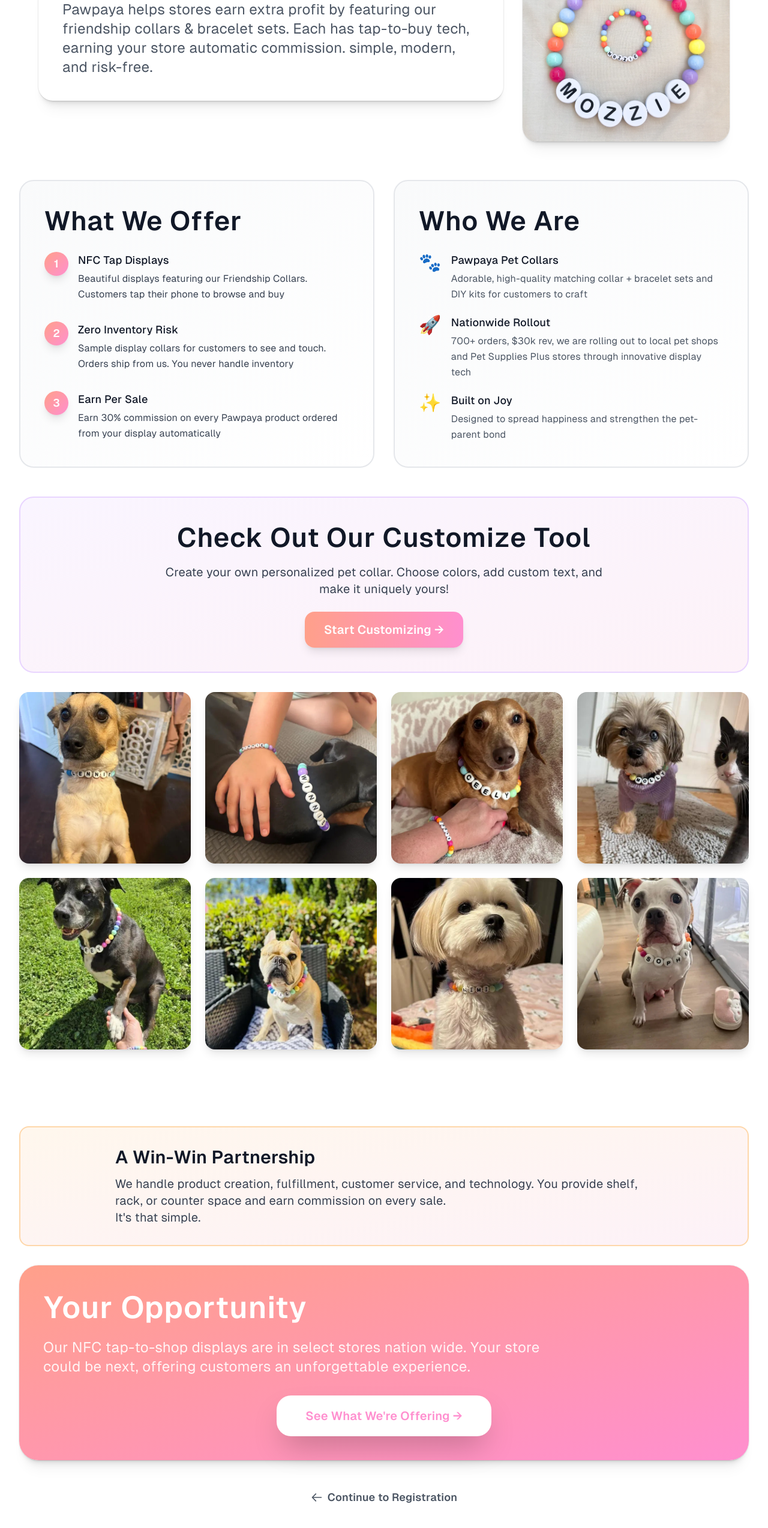
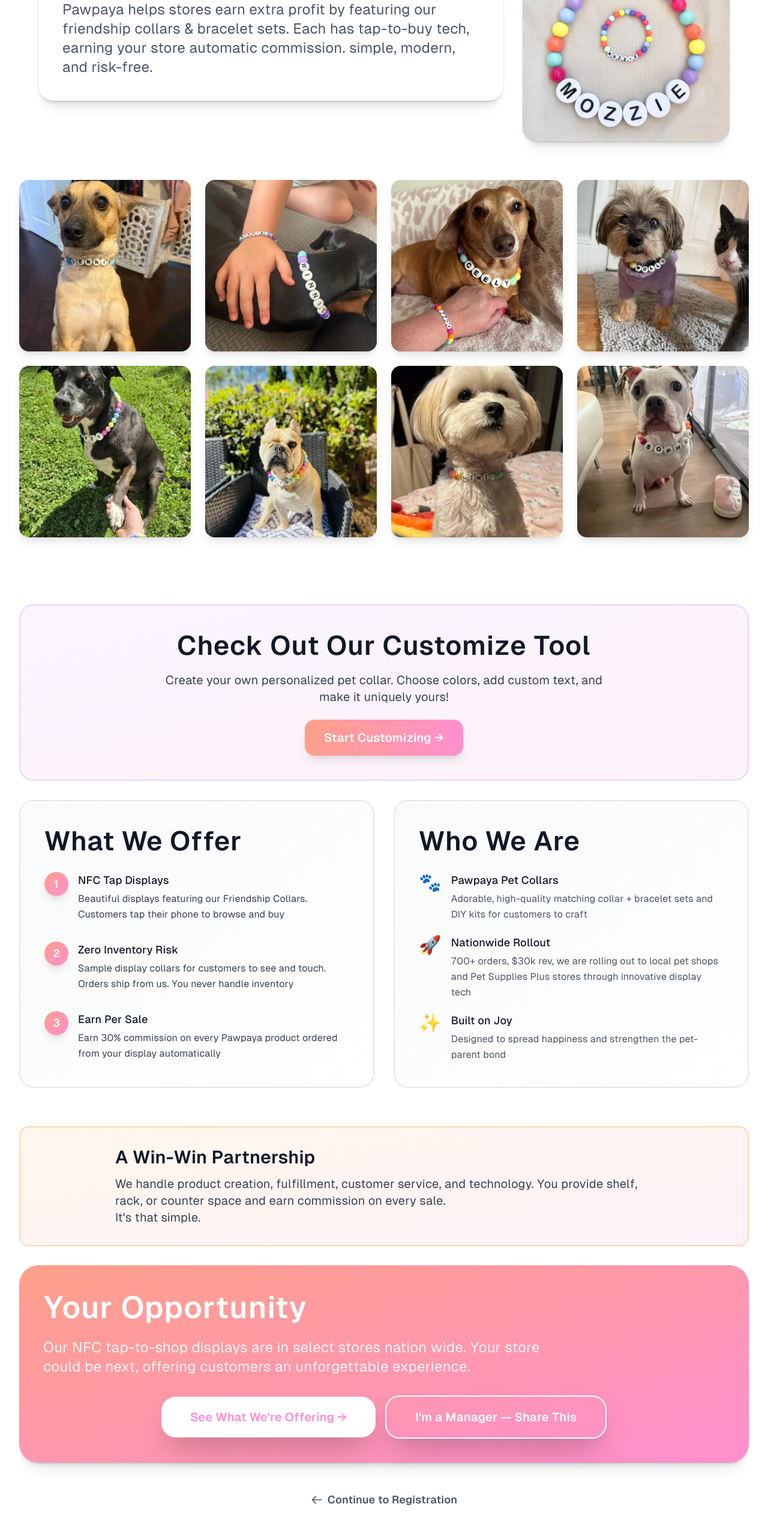
Before and after one commit to pawpayaco/tapify-marketplace, a Next.js app: page /onboard/about in a window 1280 px wide. Shown: the part 1087-3635 px from the top of the page at 60% size. Built offline with nearby package versions, Linux system fonts and the light colour scheme; no server answers.

Commit message:
Sync latest UID and Priority Display fixes

```diff
--- a/pages/onboard/about.js
+++ b/pages/onboard/about.js
@@ -1,8 +1,38 @@
 import Link from 'next/link';
 import Head from 'next/head';
 import { motion } from 'framer-motion';
+import { useState } from 'react';
 
 export default function AboutPawpaya() {
+  const [isCopied, setIsCopied] = useState(false);
+
+  const handleManagerShare = async () => {
+    try {
+      const shareUrl = window.location.origin + '/onboard/about';
+
+      // Always copy to clipboard first
+      await navigator.clipboard.writeText(shareUrl);
+      setIsCopied(true);
+
+      // Reset copied state after 2 seconds
+      setTimeout(() => {
+        setIsCopied(false);
+      }, 2000);
+
+      // Try to use native share API if available
+      if (navigator.share) {
+        await navigator.share({
+          title: 'Pawpaya Display Program',
+          text: 'I found this program that\'s completely free to sign up, can you check it out?',
+          url: shareUrl
+        });
+      }
+    } catch (err) {
+      console.error('Share error:', err);
+      // Link is already copied, so no need to show error
+    }
+  };
+
   return (
     <>
       <Head>
@@ -140,10 +170,72 @@
 
           {/* Wrapper for mobile reordering */}
           <div className="flex flex-col gap-8 md:gap-0">
+            {/* Photo Grid - order-0 on mobile (first) */}
+            <motion.div
+              initial={{ opacity: 0, y: 30 }}
+              whileInView={{ opacity: 1, y: 0 }}
+              viewport={{ once: true }}
+              transition={{ duration: 0.6 }}
+              className="order-0 md:order-none mt-0 md:mt-0 mb-0 md:mb-16"
+            >
+            <div className="grid grid-cols-2 md:grid-cols-4 gap-4 md:gap-6">
+              {[
+                'iap_640x640.7007939477_lvhsoby5_800x800.webp',
+                'iap_640x640.7082515652_jtlddech_800x800.webp',
+                'image10.webp',
+                'image15.jpeg',
+                'image16.jpeg',
+                'image17.jpeg',
+                'image18.jpeg',
+                'image20.webp'
+              ].map((filename, idx) => (
+                <motion.div
+                  key={idx}
+                  initial={{ opacity: 0, scale: 0.9 }}
+                  whileInView={{ opacity: 1, scale: 1 }}
+                  viewport={{ once: true }}
+                  transition={{ duration: 0.4, delay: idx * 0.05 }}
+                  className="aspect-square rounded-2xl overflow-hidden bg-gradient-to-br from-gray-100 to-gray-200 shadow-lg hover:shadow-xl transition-shadow"
+                >
+                  <img
+                    src={`/images/${filename}`}
+                    alt={`Pawpaya product ${idx + 1}`}
+                    className="w-full h-full object-cover"
+                  />
+                </motion.div>
+              ))}
+            </div>
+          </motion.div>
+
+            {/* Customize Feature Block */}
+            <motion.div
+              initial={{ opacity: 0, y: 30 }}
+              whileInView={{ opacity: 1, y: 0 }}
+              viewport={{ once: true }}
+              transition={{ duration: 0.6 }}
+              className="order-1 md:order-none mt-0 md:mt-12 mb-8 bg-gradient-to-br from-purple-50 to-pink-50 border-2 border-purple-200 rounded-3xl p-8 md:p-10 text-center"
+            >
+              <h3 className="text-3xl md:text-4xl text-gray-900 mb-4" style={{ fontWeight: 600 }}>
+                Check Out Our Customize Tool
+              </h3>
+              <p className="text-lg md:text-xl text-gray-700 mb-6 max-w-3xl mx-auto leading-relaxed">
+                Create your own personalized pet collar. Choose colors, add custom text, and make it uniquely yours!
+              </p>
+              <a
+                href="https://pawpayaco.com/products/diy-builder-kit-copy"
+                target="_blank"
+                rel="noopener noreferrer"
+                className="inline-block px-8 py-4 rounded-2xl text-lg md:text-xl font-black text-white shadow-lg transition-all hover:shadow-xl hover:scale-105"
+                style={{ background: 'linear-gradient(to right, #FFA08A, #FF8FCF)' }}
+              >
+                Start Customizing →
+              </a>
+            </motion.div>
+
             {/* Grid wrapper - uses contents on mobile to allow flex ordering, grid on desktop */}
             <div className="contents md:grid md:grid-cols-2 md:gap-8 md:gap-12">
               {/* Left: What You Get */}
-              <div className="order-1 bg-gradient-to-br from-gray-50 to-white border-2 border-gray-200 rounded-3xl p-8 md:p-10">
+              <div className="order-2 bg-gradient-to-br from-gray-50 to-white border-2 border-gray-200 rounded-3xl p-8 md:p-10">
                 <h3 className="text-2xl md:text-3xl text-gray-900 mb-6" style={{ fontWeight: 600 }}>Who We Are</h3>
                 <div className="space-y-5">
                   {[
@@ -184,68 +276,6 @@
                 </div>
               </div>
             </div>
-
-            {/* Customize Feature Block */}
-            <motion.div
-              initial={{ opacity: 0, y: 30 }}
-              whileInView={{ opacity: 1, y: 0 }}
-              viewport={{ once: true }}
-              transition={{ duration: 0.6 }}
-              className="order-2 md:order-none mt-0 md:mt-12 mb-8 bg-gradient-to-br from-purple-50 to-pink-50 border-2 border-purple-200 rounded-3xl p-8 md:p-10 text-center"
-            >
-              <h3 className="text-3xl md:text-4xl text-gray-900 mb-4" style={{ fontWeight: 600 }}>
-                Check Out Our Customize Tool
-              </h3>
-              <p className="text-lg md:text-xl text-gray-700 mb-6 max-w-3xl mx-auto leading-relaxed">
-                Create your own personalized pet collar. Choose colors, add custom text, and make it uniquely yours!
-              </p>
-              <a
-                href="https://pawpayaco.com/products/diy-builder-kit-copy"
-                target="_blank"
-                rel="noopener noreferrer"
-                className="inline-block px-8 py-4 rounded-2xl text-lg md:text-xl font-black text-white shadow-lg transition-all hover:shadow-xl hover:scale-105"
-                style={{ background: 'linear-gradient(to right, #FFA08A, #FF8FCF)' }}
-              >
-                Start Customizing →
-              </a>
-            </motion.div>
-
-            {/* Photo Grid - order-3 on mobile (after customize block) */}
-            <motion.div
-              initial={{ opacity: 0, y: 30 }}
-              whileInView={{ opacity: 1, y: 0 }}
-              viewport={{ once: true }}
-              transition={{ duration: 0.6 }}
-              className="order-3 md:order-none mt-0 md:mt-0 mb-0 md:mb-16"
-            >
-            <div className="grid grid-cols-2 md:grid-cols-4 gap-4 md:gap-6">
-              {[
-                'iap_640x640.7007939477_lvhsoby5_800x800.webp',
-                'iap_640x640.7082515652_jtlddech_800x800.webp',
-                'image10.webp',
-                'image15.jpeg',
-                'image16.jpeg',
-                'image17.jpeg',
-                'image18.jpeg',
-                'image20.webp'
-              ].map((filename, idx) => (
-                <motion.div
-                  key={idx}
-                  initial={{ opacity: 0, scale: 0.9 }}
-                  whileInView={{ opacity: 1, scale: 1 }}
-                  viewport={{ once: true }}
-                  transition={{ duration: 0.4, delay: idx * 0.05 }}
-                  className="aspect-square rounded-2xl overflow-hidden bg-gradient-to-br from-gray-100 to-gray-200 shadow-lg hover:shadow-xl transition-shadow"
-                >
-                  <img
-                    src={`/images/${filename}`}
-                    alt={`Pawpaya product ${idx + 1}`}
-                    className="w-full h-full object-cover"
-                  />
-                </motion.div>
-              ))}
-            </div>
-          </motion.div>
           </div>
 
           {/* Bottom Trust Bar */}
@@ -283,7 +313,7 @@
             <p className="text-lg sm:text-xl md:text-2xl mb-6 md:mb-8 max-w-4xl opacity-90 text-left">
               Our NFC tap-to-shop displays are in select stores nation wide. Your store could be next, offering customers an unforgettable experience.
             </p>
-            <div className="text-center">
+            <div className="flex flex-col sm:flex-row gap-4 justify-center items-center">
               <Link href="/onboard">
                 <button
                   className="bg-white px-10 md:px-12 py-4 md:py-5 rounded-2xl md:rounded-3xl text-lg md:text-xl font-black transition-all shadow-2xl whitespace-nowrap"
@@ -292,6 +322,12 @@
                   See What We're Offering →
                 </button>
               </Link>
+              <button
+                onClick={handleManagerShare}
+                className="bg-transparent border-2 border-white px-10 md:px-12 py-4 md:py-5 rounded-2xl md:rounded-3xl text-lg md:text-xl font-black transition-all shadow-2xl text-white hover:bg-white hover:bg-opacity-10 whitespace-nowrap"
+              >
+                {isCopied ? 'Copied! ✓' : 'I\'m a Manager — Share This'}
+              </button>
             </div>
           </div>
 
```
